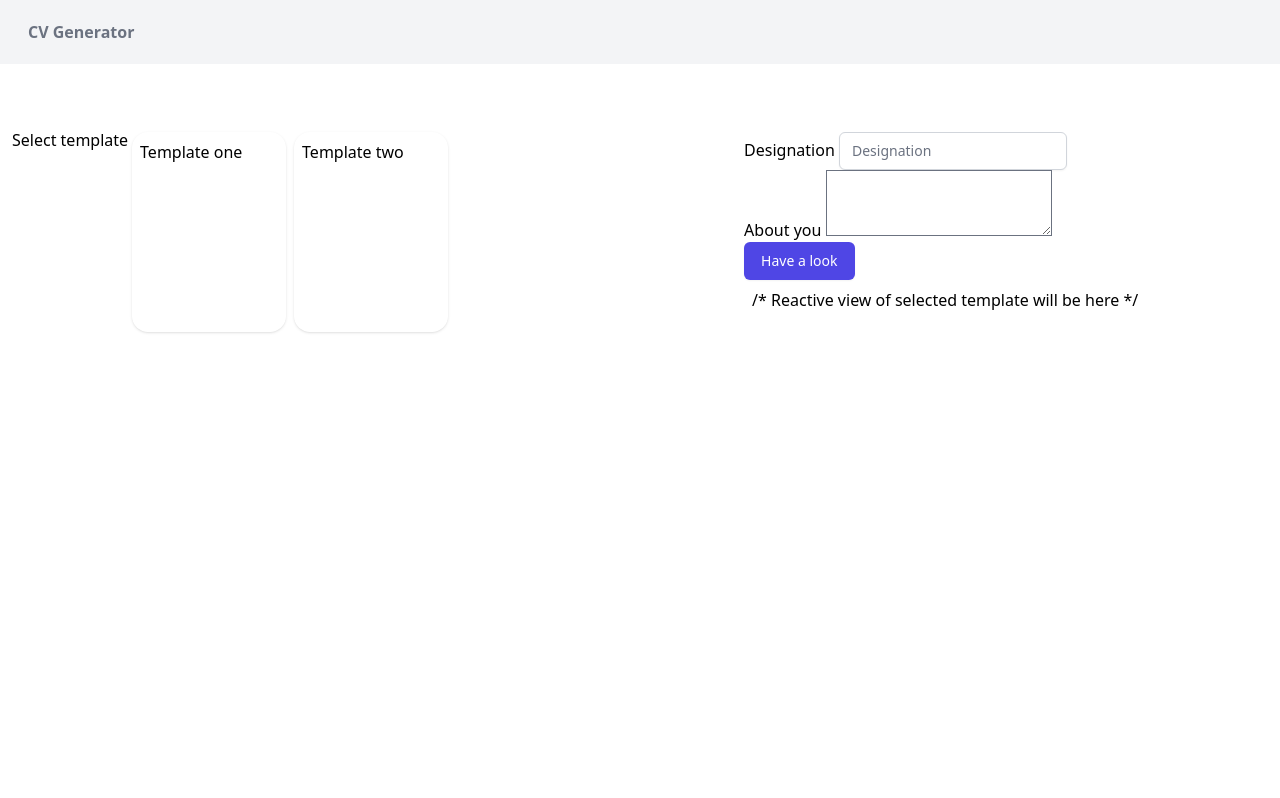
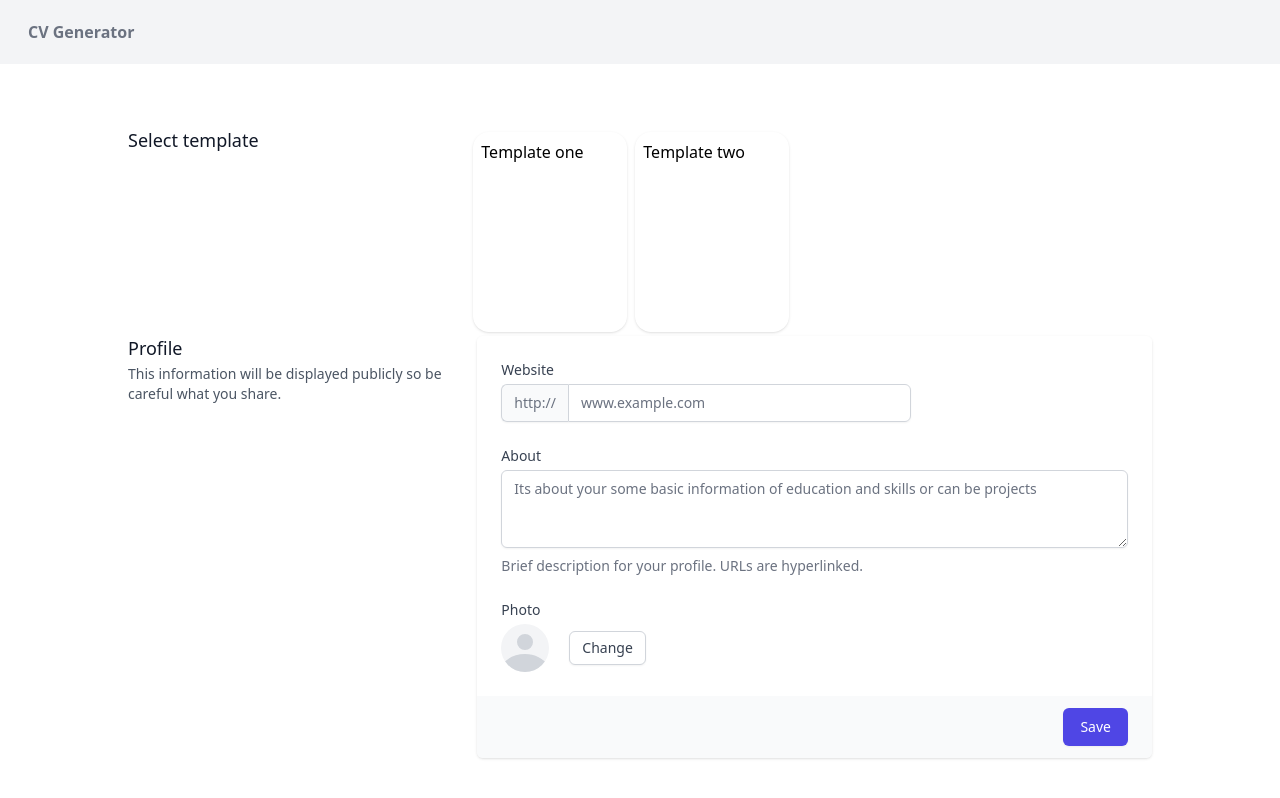
Before and after one commit to prokawsar/cv-generator, a SvelteKit app: page /templates in a window 1280 px wide. Shown: the top 798 px of the page. Built offline with nearby package versions, Linux system fonts and the light colour scheme.

Commit message:
almost with tailwind

```diff
--- a/src/components/Navbar.svelte
+++ b/src/components/Navbar.svelte
@@ -26,8 +26,10 @@
 			<div class="hidden md:flex items-center space-x-1">
 				{#if $userInfo.name && $page.url.pathname == '/templates'}
 					<span>
-						<span class="">Hey ! Hello, </span>
-						<span class="round">{$userInfo.name}</span>
+						<span class="bg-indigo-600 outline outline-blue-500 rounded text-white p-1"
+							>Hey ! Hello
+						</span>
+						<span class="rounded outline outline-blue-500/50 p-1">{$userInfo.name}</span>
 					</span>
 				{/if}
 			</div>
@@ -49,8 +51,4 @@
 </nav>
 
 <style>
-	.round {
-		border: 1px solid rgb(114, 162, 79);
-		border-radius: 3px;
-	}
 </style>
--- a/src/routes/+layout.svelte
+++ b/src/routes/+layout.svelte
@@ -5,6 +5,6 @@
 
 <Navbar />
 
-<div class="container py-32 p-3">
+<div class="md:container p-32">
 	<slot />
 </div>
--- a/src/routes/templates/+page.svelte
+++ b/src/routes/templates/+page.svelte
@@ -2,37 +2,96 @@
 	import TemplateSelector from '../../components/TemplateSelector.svelte';
 </script>
 
-<div class="flex flex-column">
-	<label class="" for="">Select template</label>
+<div>
+	<div class="md:grid md:grid-cols-3">
+		<div class="md:col-span-1">
+			<div class="px-4 sm:px-0">
+				<h3 class="text-lg font-medium leading-6 text-gray-900">Select template</h3>
+			</div>
+		</div>
+
+		<div class="md:col-span-2 flex flex-row">
 			<TemplateSelector />
-	<div class="grid grid-cols-1">
-		<div class="col-8">
-			<div class="block">
-				<label for="" class="">Designation</label>
+		</div>
+	</div>
+
+	<div class="flex flex-row">
+		<div class="md:grid md:grid-cols-3 md:gap-6">
+			<div class="md:col-span-1">
+				<div class="px-4 sm:px-0">
+					<h3 class="text-lg font-medium leading-6 text-gray-900">Profile</h3>
+					<p class="mt-1 text-sm text-gray-600">
+						This information will be displayed publicly so be careful what you share.
+					</p>
+				</div>
+			</div>
+			<div class="mt-5 md:col-span-2 md:mt-0">
+				<div class="shadow sm:overflow-hidden sm:rounded-md">
+					<div class="space-y-6 bg-white px-4 py-5 sm:p-6">
+						<div class="grid grid-cols-3 gap-6">
+							<div class="col-span-3 sm:col-span-2">
+								<label for="company-website" class="block text-sm font-medium text-gray-700"
+									>Website</label
+								>
+								<div class="mt-1 flex rounded-md shadow-sm">
+									<span
+										class="inline-flex items-center rounded-l-md border border-r-0 border-gray-300 bg-gray-50 px-3 text-sm text-gray-500"
+										>http://</span
+									>
 									<input
 										type="text"
-					placeholder="Designation"
-					class="form-input mt-1 rounded-md border-gray-300 shadow-sm focus:border-indigo-500 focus:ring-indigo-500 sm:text-sm"
+										name="company-website"
+										id="company-website"
+										class="block w-full flex-1 rounded-none rounded-r-md border-gray-300 focus:border-indigo-500 focus:ring-indigo-500 sm:text-sm"
+										placeholder="www.example.com"
 									/>
 								</div>
-			<div class="block">
-				<label for="" class="form-label">About you</label>
-				<textarea class="textarea" id="" />
+							</div>
 						</div>
 
-			<div class="block">
+						<div>
+							<label for="about" class="block text-sm font-medium text-gray-700">About</label>
+							<div class="mt-1">
+								<textarea
+									id="about"
+									name="about"
+									rows="3"
+									class="mt-1 block w-full rounded-md border border-gray-300 shadow-sm focus:border-indigo-500 focus:ring-indigo-500 sm:text-sm"
+									placeholder="Its about your some basic information of education and skills or can be projects"
+								/>
+							</div>
+							<p class="mt-2 text-sm text-gray-500">
+								Brief description for your profile. URLs are hyperlinked.
+							</p>
+						</div>
+
+						<div>
+							<label class="block text-sm font-medium text-gray-700">Photo</label>
+							<div class="mt-1 flex items-center">
+								<span class="inline-block h-12 w-12 overflow-hidden rounded-full bg-gray-100">
+									<svg class="h-full w-full text-gray-300" fill="currentColor" viewBox="0 0 24 24">
+										<path
+											d="M24 20.993V24H0v-2.996A14.977 14.977 0 0112.004 15c4.904 0 9.26 2.354 11.996 5.993zM16.002 8.999a4 4 0 11-8 0 4 4 0 018 0z"
+										/>
+									</svg>
+								</span>
 								<button
-					class="inline-flex justify-center rounded-md border border-transparent bg-indigo-600 py-2 px-4 text-sm font-medium text-white shadow-sm hover:bg-indigo-700 focus:outline-none focus:ring-2 focus:ring-indigo-500 focus:ring-offset-2"
-					>Have a look</button
+									type="button"
+									class="ml-5 rounded-md border border-gray-300 bg-white py-2 px-3 text-sm font-medium leading-4 text-gray-700 shadow-sm hover:bg-gray-50 focus:outline-none focus:ring-2 focus:ring-indigo-500 focus:ring-offset-2"
+									>Change</button
 								>
 							</div>
 						</div>
-		<div class="col-4">
-			<div class="flex justify-content-center align-items-center p-2" style="height: 300px;">
-				<span class="fs-4 text-muted text-uppercase"
-					>/* Reactive view of selected template will be here */</span
+					</div>
+					<div class="bg-gray-50 px-4 py-3 text-right sm:px-6">
+						<button
+							type="submit"
+							class="inline-flex justify-center rounded-md border border-transparent bg-indigo-600 py-2 px-4 text-sm font-medium text-white shadow-sm hover:bg-indigo-700 focus:outline-none focus:ring-2 focus:ring-indigo-500 focus:ring-offset-2"
+							>Save</button
 						>
 					</div>
 				</div>
 			</div>
 		</div>
+	</div>
+</div>
```
Lines whose indentation alone changed are shown as unchanged.
